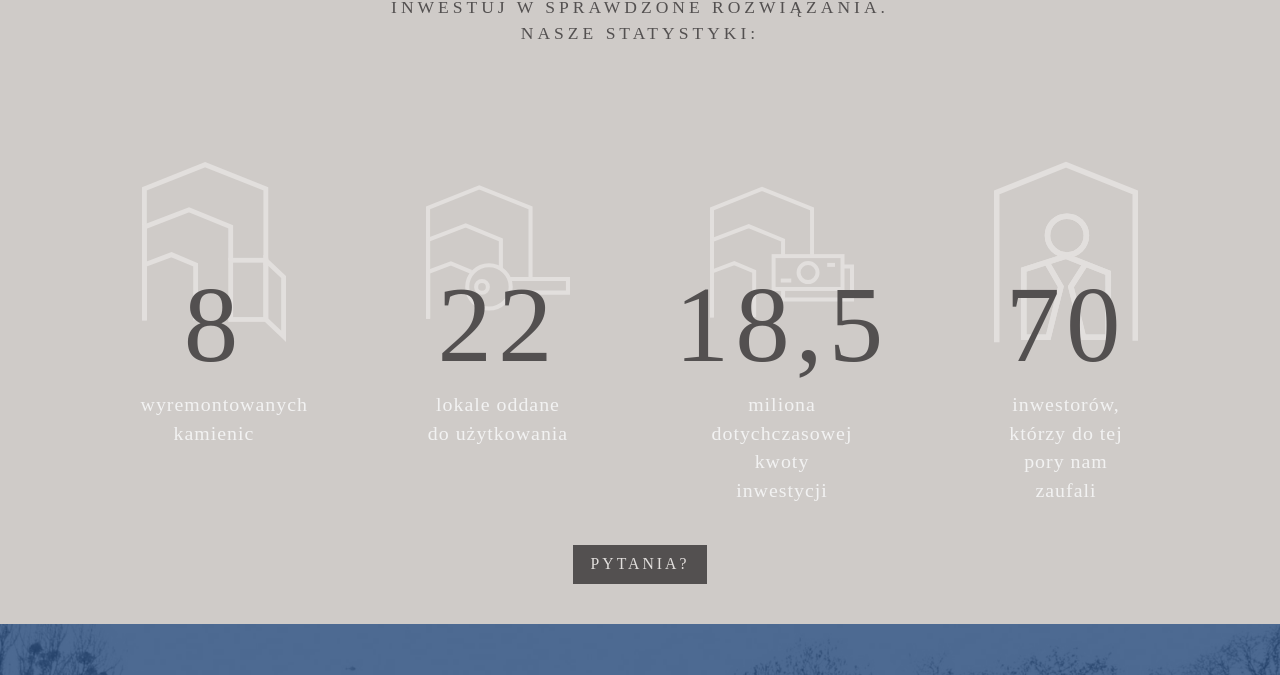
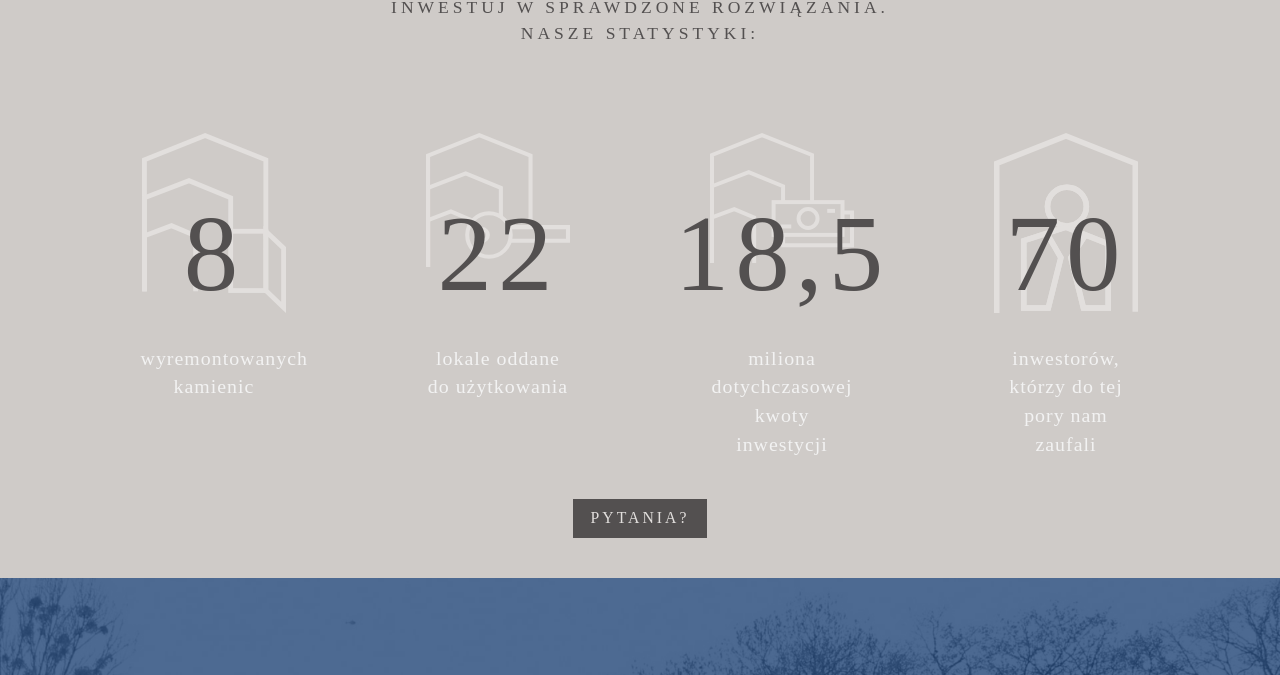
Before and after one commit to bsopecki/lgi-website-vol2, a website: page index.html in a window 1280 px wide. Shown: the part 6018-6693 px from the top of the page. Drawn offline with nearby package versions, Linux system fonts and the light colour scheme; a web font is replaced by a local one.

Commit message:
resolve problems with solutions and form sections

```diff
--- a/index.html
+++ b/index.html
@@ -201,22 +201,30 @@
                     <h2 class="solutions__title">inwestuj w sprawdzone rozwiązania.<br>Nasze statystyki:</h2>
                     <ul class="solutions__stats">
                         <li class="solutions__item" data-aos="fade-right">
-                            <img src="images/Group123.svg" alt="" class="solutions__icon">
+                            <div class="solutions__photo">
+                                <img src="images/Group123.svg" alt="" class="solutions__icon">
+                            </div>
                             <p class="solutions__counter">8</p>
                             <p class="solutions__description">wyremontowanych kamienic</p>
                         </li>
                         <li class="solutions__item" data-aos="fade-right">
-                            <img src="images/Group121.svg" alt="" class="solutions__icon">
+                            <div class="solutions__photo">
+                                <img src="images/Group121.svg" alt="" class="solutions__icon">
+                            </div>
                             <p class="solutions__counter">22</p>
                             <p class="solutions__description">lokale oddane do użytkowania</p>
                         </li>
                         <li class="solutions__item" data-aos="fade-left">
-                            <img src="images/Group118.svg" alt="" class="solutions__icon">
+                            <div class="solutions__photo">
+                                <img src="images/Group118.svg" alt="" class="solutions__icon">
+                            </div>
                             <p class="solutions__counter">18,5</p>
                             <p class="solutions__description">miliona dotychczasowej kwoty inwestycji</p>
                         </li>
                         <li class="solutions__item" data-aos="fade-left">
-                            <img src="images/Group127.svg" alt="" class="solutions__icon">
+                            <div class="solutions__photo">
+                                <img src="images/Group127.svg" alt="" class="solutions__icon">
+                            </div>
                             <p class="solutions__counter">70</p>
                             <p class="solutions__description">inwestorów, którzy do tej pory nam zaufali</p>
                         </li>
--- a/sass/blocks/_form.scss
+++ b/sass/blocks/_form.scss
@@ -67,7 +67,7 @@
     align-items: center;
     justify-content: center;
 
-    @include media(lg) {
+    @include media(md) {
       flex-direction: row;
       align-items: flex-start;
     }
@@ -143,7 +143,7 @@
     text-transform: uppercase;
     margin-top: $gutter*3.5;
 
-    @include media(lg) {
+    @include media(md) {
       margin-top: 0;
     }
 
--- a/sass/common/_variables.scss
+++ b/sass/common/_variables.scss
@@ -15,7 +15,7 @@ $ultralight: #fff;
 $media: (xs: 568px,
     sm: 768px,
     md: 992px,
-    lg: 1024px,
+    lg: 1025px,
     ml: 1280px,
     xl: 1440px,
     dtp: 1920px,
--- a/sass/layouts/_solutions.scss
+++ b/sass/layouts/_solutions.scss
@@ -46,23 +46,38 @@
     display: flex;
     flex-direction: column;
     align-items: center;
+    justify-content: flex-start;
     position: relative;
     text-align: center;
+    margin-top: $gutter*2.5;
+
+    @include media(ml) {
+      margin-top: 0;
+    }
 
     @include media(xs) {
       width: 50%;
     }
   }
 
+  &__photo {
+    @include cssLock("width", 360, 1920, ($gutter_num*12, $gutter_num*22));
+    @include cssLock("height", 360, 1920, ($gutter_num*18, $gutter_num*28));
+
+    display: flex;
+    justify-content: flex-start;
+    position: relative;
+  }
+
   &__icon {
-    @include cssLock("width", 360, 1920, ($gutter_num*12, $gutter_num*22));
-    @include cssLock("height", 360, 1920, ($gutter_num*22, $gutter_num*35));
+    position: absolute;
+    top: 0;
   }
 
   &__counter {
     @extend .large;
 
-    @include cssLock("top", 360, 1920, ($gutter_num*10, $gutter_num*17));
+    @include cssLock("top", 360, 1920, ($gutter_num*4, $gutter_num*6));
 
     position: absolute;
     color: $secondary;
```
Also changed, not shown: css/style.css, css/style.prefixed.css.
